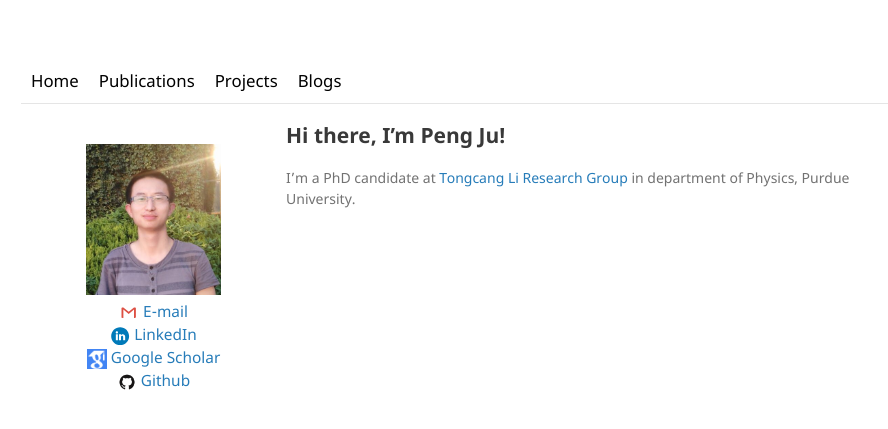
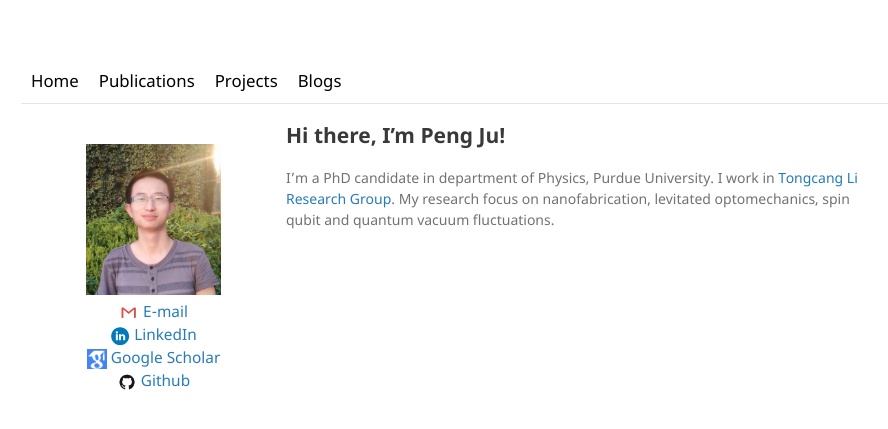
Before and after one commit to peng-ju/peng-ju.github.io, a Jekyll site: the page built from index.md, in a window 1280 px wide. Shown: the top 429 px of the page, without its empty margins (119-1007 px from the left). Built offline with Jekyll 4.4.1, drawn with Linux system fonts in a browser that asks for light colours.

Commit message:
Update index.md

```diff
--- a/index.md
+++ b/index.md
@@ -4,4 +4,4 @@ title: Peng Ju
 ---
 ## Hi there, I'm Peng Ju!
 
-I'm a PhD candidate at [Tongcang Li Research Group]('https://sites.google.com/site/litongcang/Home') in department of Physics, Purdue University.
+I'm a PhD candidate in department of Physics, Purdue University. I work in [Tongcang Li Research Group]('https://sites.google.com/site/litongcang/Home'). My research focus on nanofabrication, levitated optomechanics, spin qubit and quantum vacuum fluctuations.
```
